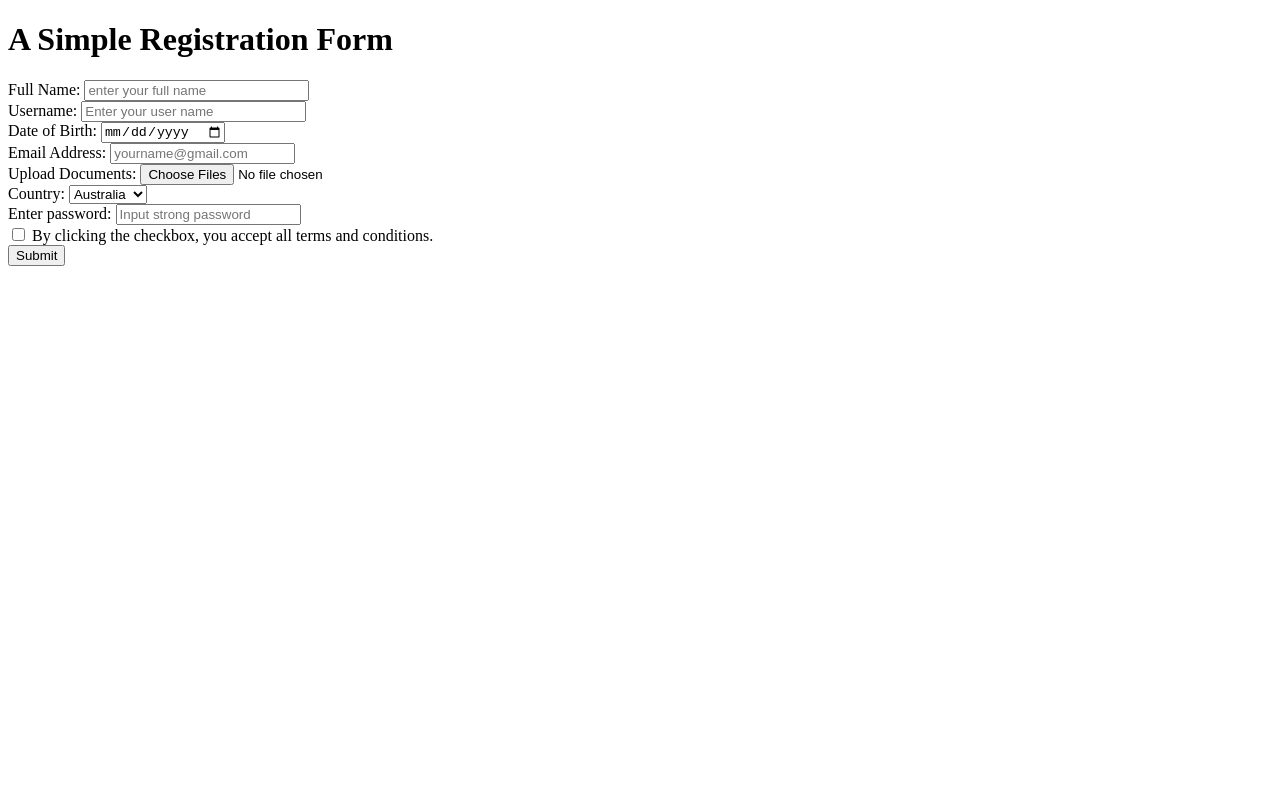
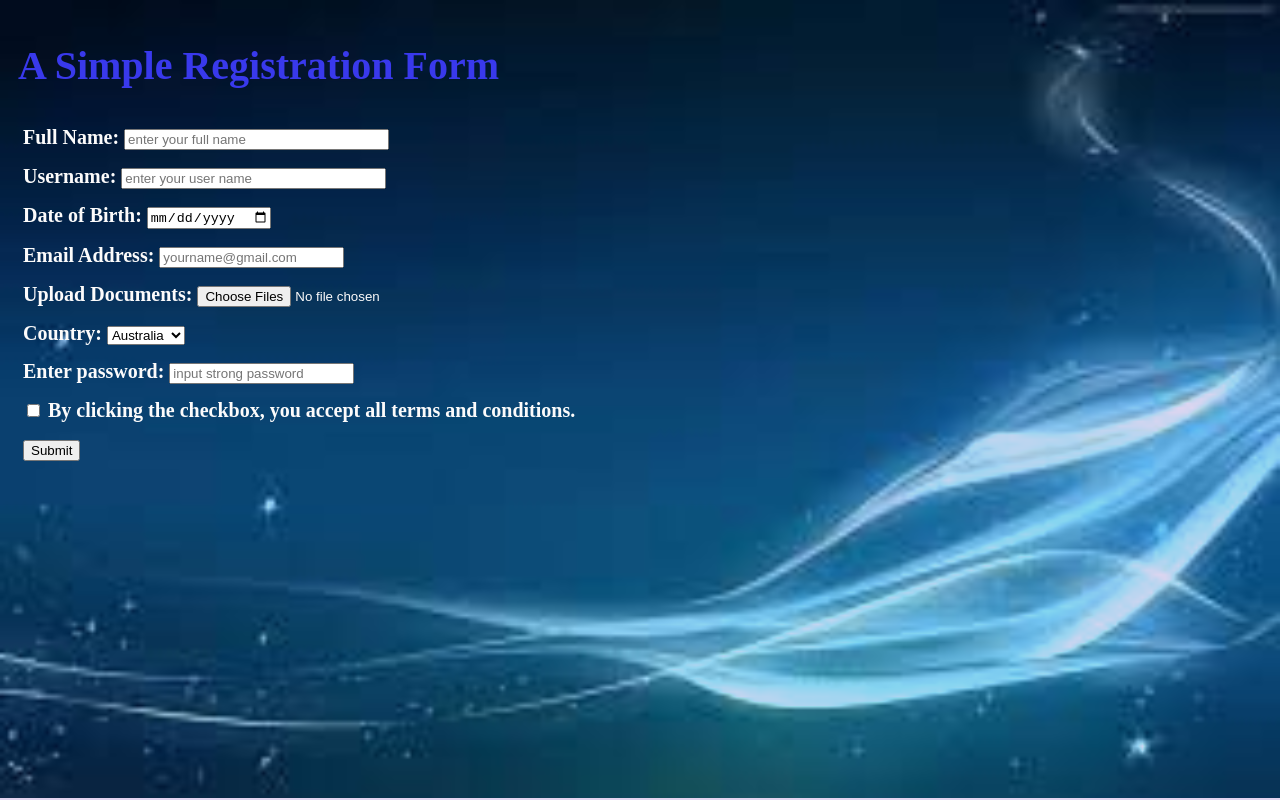
Before and after one commit to Blessing-Nwagu/-First-Assignment-Hertechtrial-Frontend-class, a plain HTML site: page index.html in a window 1280 px wide. Drawn offline with Linux system fonts and the light colour scheme.

Commit message:
added style

```diff
--- a/index.html
+++ b/index.html
@@ -7,6 +7,7 @@
   <link href="./style.css" rel="stylesheet">
 </head>
   <body>
+    <background-image></background-image=>
     <h1>A Simple Registration Form</h1>
    <form>
         <!--<input type="text">
@@ -24,22 +25,22 @@
 
       <div>
         <label for="Fullname">Full Name:</label>
-        <input type="text" id="Fullname" placeholder="enter your full name" name="Full name" size="25" required>
+        <input type="text" id="Fullname" placeholder="enter your full name" name="Full name" size="30" required>
       </div>
 
       <div>
         <label for="Username">Username:</label>
-        <input type="text" id="Username" placeholder="Enter your user name" name="Username" size="25" required>
+        <input type="text" id="Username" placeholder="enter your user name" name="Username" size="30" required>
       </div>
 
       <div>
-        <label for="Date of birth">Date of Birth:</label>
-        <input type="date" id="date of birth" name="date of birth" required>
+        <label for="date-of-birth">Date of Birth:</label>
+        <input type="date" id="date-of-birth" name="date-of-birth" required>
       </div>
 
       <div>
-        <label for="Email"> Email Address:</label>
-        <input type="Email" id="Email" placeholder="yourname@gmail.com" name="Email" required>
+        <label for="email"> Email Address:</label>
+        <input type="email" id="email" placeholder="yourname@gmail.com" name="email" required>
       </div>
 
       <div>
@@ -74,7 +75,7 @@
 
       <div>
         <label for="password">Enter password:</label>
-        <input type="password" id="password" name="password" placeholder="Input strong password" minlength="8" required>
+        <input type="password" id="password" name="password" placeholder="input strong password" minlength="8" required>
       </div>
 
       <div>
@@ -85,8 +86,7 @@
       </div>
 
       <div>
-        <label for="submit"></label>
-        <input type="Submit" id="submit" name="submit">
+        <input type="submit" id="submit" name="submit">
       </div>
   </form>
 </body>
--- a/style.css
+++ b/style.css
@@ -0,0 +1,26 @@
+h1{
+   color:rgb(57, 57, 236);
+   font-family: 'Times New Roman', Times, serif;
+   font-size: 40px;
+   padding-left: 10px;
+   padding-bottom: 10px;
+   padding-top: 15px;
+   font-weight: bolder;
+}
+
+div{
+  padding-bottom: 15px;
+  padding-left: 15px;
+  font-family: 'Times New Roman', Times, serif;
+  font-size: 20px;
+  color: #fcfbfb;
+  font-weight: bolder;
+}
+
+body{
+  background-color: rgb(227, 213, 240);
+  background-image: url(image.png);
+  background-repeat: no-repeat;
+  background-size: cover;
+  background-blend-mode: darken;
+}
```
Also changed, not shown: image.png (added).
